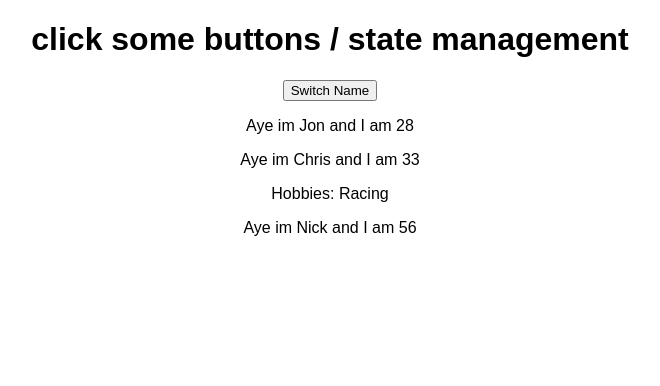
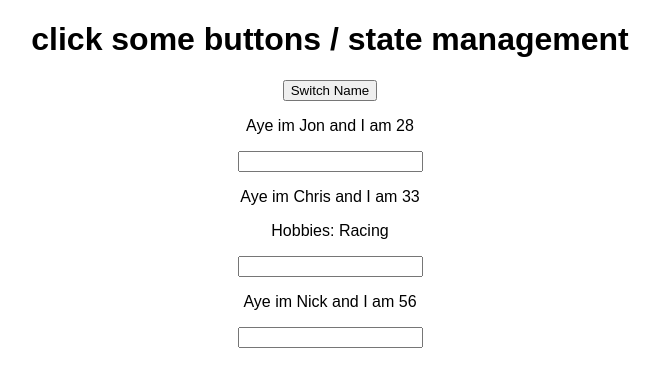
Before and after one commit to Jontronics/react-review-one, a React (Create React App) app: page / in a window 1280 px wide. Shown: the top 386 px of the page, without its empty margins (310-970 px from the left). Built offline with nearby package versions, Linux system fonts and the light colour scheme.

Commit message:
added an event object with a input field

```diff
--- a/src/App.js
+++ b/src/App.js
@@ -22,6 +22,15 @@ class App extends Component {
     })
   }
 
+    nameChangedHandler = (event) => {
+      this.setState({persons: [
+        {name: "Jon", age: 28},
+        {name: event.target.value, age: 33},
+        {name: 'Nick', age: 66}
+      ]
+    })
+  }
+
 
   render() {
     return (
@@ -34,7 +43,8 @@ class App extends Component {
         <Person
           name= {this.state.persons[1].name}
           age={this.state.persons[1].age}
-          click={this.switchNameHandler.bind(this, 'Whaaaaat')}> Hobbies: Racing </Person>
+          click={this.switchNameHandler.bind(this, 'Whaaaaat')}
+          changed={this.nameChangedHandler}> Hobbies: Racing </Person>
         <Person
           name= {this.state.persons[2].name}
           age={this.state.persons[2].age}/>
--- a/src/Person/Person.js
+++ b/src/Person/Person.js
@@ -5,6 +5,7 @@ const person = (props) => {
     <div>
       <p onClick={props.click}> Aye im {props.name} and I am {props.age } </p>
       <p> {props.children} </p>
+      <input type="text" onChange={props.changed}/>
     </div>
   )
 };
```
